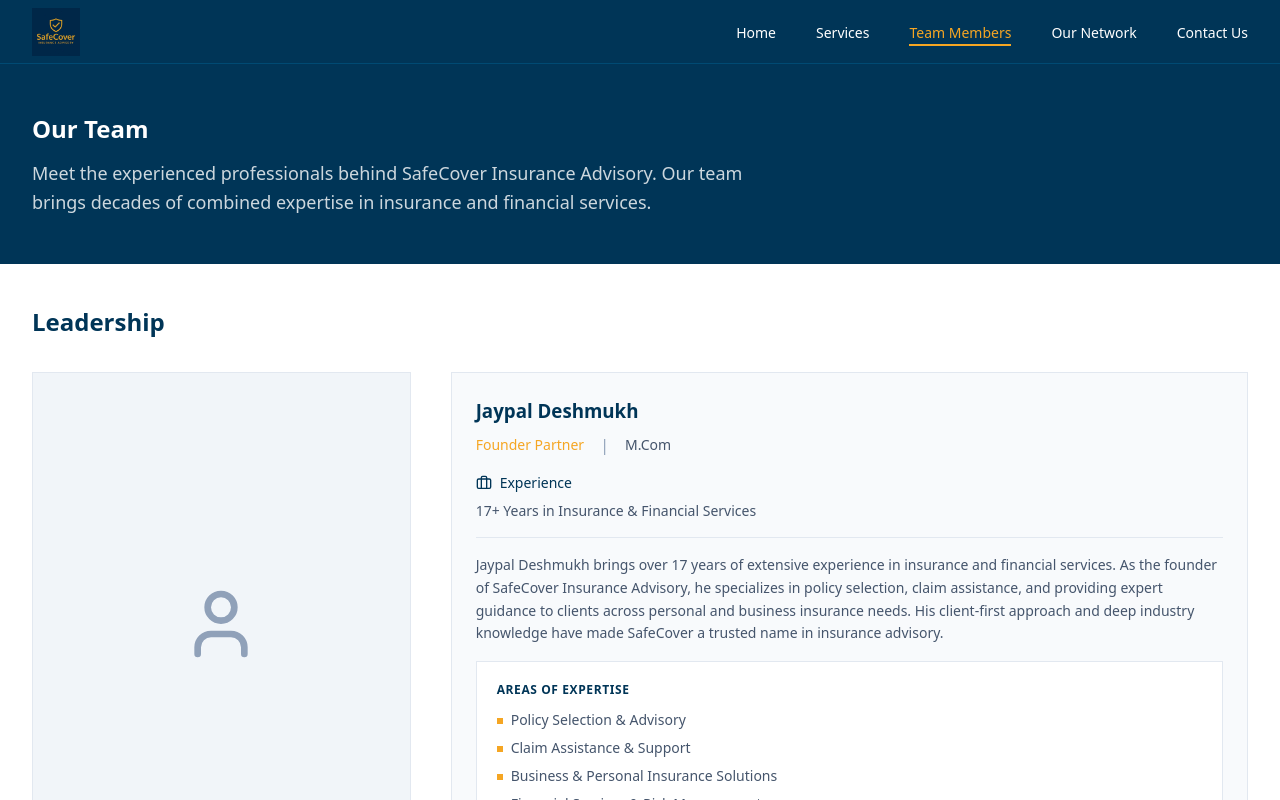
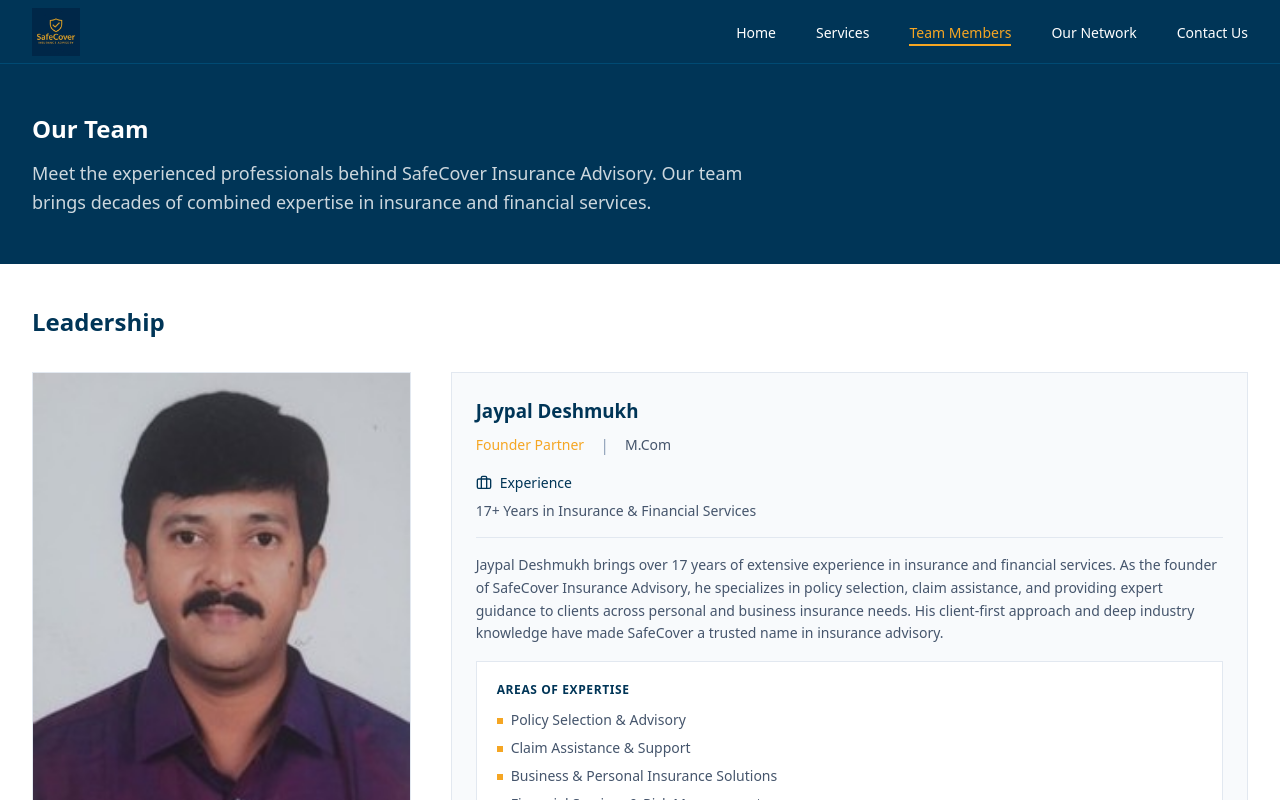
Before and after one commit to PrachiMohite1310/SafeCover, a React (Vite) app: page /team in a window 1280 px wide. Shown: the top 800 px of the page. Built offline with nearby package versions, Linux system fonts and the light colour scheme.

Commit message:
jaypal photo

```diff
--- a/src/components/pages/Team.tsx
+++ b/src/components/pages/Team.tsx
@@ -3,6 +3,7 @@
 import { motion, useInView } from 'motion/react';
 import { useRef } from 'react';
 import { ImageWithFallback } from '../figma/ImageWithFallback';
+import leaderImg from "../../assets/jaypal.jpeg";
 
 function MemberCard({ children, index }: { children: React.ReactNode; index: number }) {
   const ref = useRef(null);
@@ -79,7 +80,11 @@
           <div className="grid grid-cols-12 gap-6 sm:gap-10">
             <div className="col-span-12 lg:col-span-4">
               <div className="bg-slate-100 border border-slate-200 aspect-[3/4] flex items-center justify-center mb-4">
-                <User className="w-16 h-16 sm:w-20 sm:h-20 text-slate-400" />
+                <img
+                  src={leaderImg}
+                  alt={leadership.name}
+                  className="w-full h-full object-cover"
+                />
               </div>
             </div>
 
```
Also changed, not shown: src/assets/jaypal.jpeg (added).
